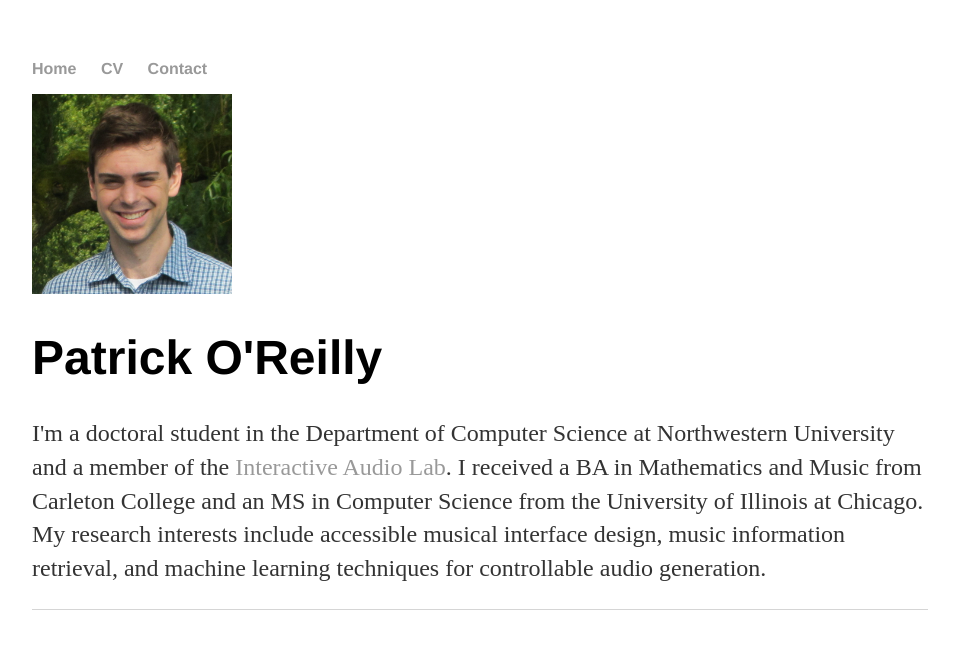
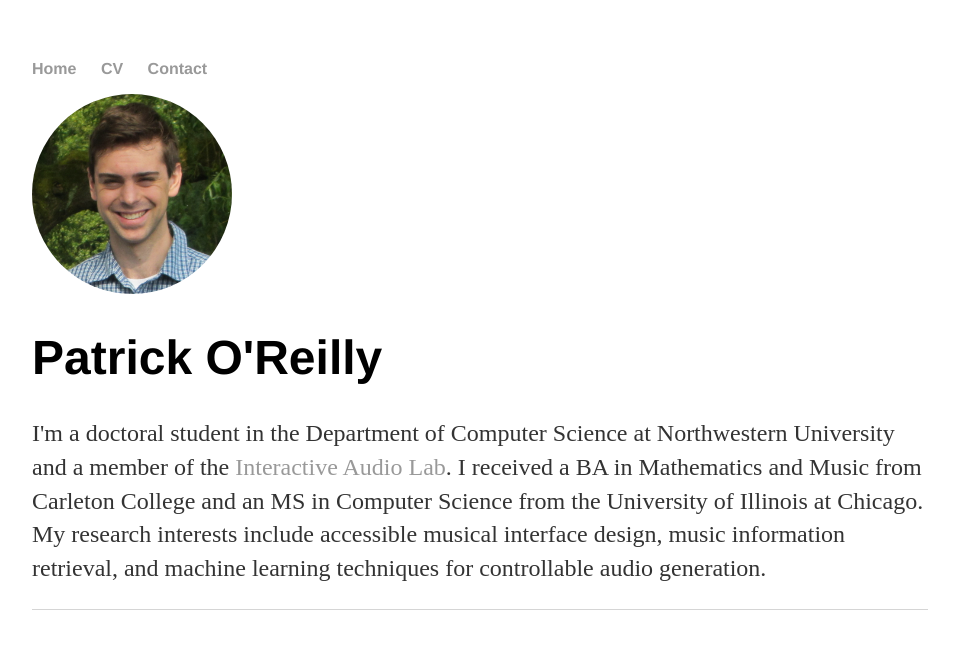
Before and after one commit to oreillyp/oreillyp.github.io, a Jekyll site: the page built from index.html, in a window 1280 px wide. Shown: the top 649 px of the page, without its empty margins (160-1119 px from the left). Built offline with Jekyll 4.4.1, drawn with Linux system fonts in a browser that asks for light colours.

Commit message:
Update index.html

```diff
--- a/index.html
+++ b/index.html
@@ -4,7 +4,7 @@ title: Patrick O'Reilly
 ---
 <div class="blurb">
 
-        <img src="/assets/images/oreillyp_headshot.jpeg" alt="..." width="200" height="200">
+        <img class="img-circle" src="/assets/images/oreillyp_headshot.jpeg" alt="..." width="200" height="200">
 	<h1>Patrick O'Reilly</h1>
 	<p>I'm a doctoral student in the Department of Computer Science at Northwestern University and a member of the <a href="https://interactiveaudiolab.github.io/">Interactive Audio Lab</a>. I received a BA in Mathematics and Music from Carleton College and an MS in Computer Science from the University of Illinois at Chicago. My research interests include accessible musical interface design, music information retrieval, and machine learning techniques for controllable audio generation. </p>
 </div><!-- /.blurb -->
```
